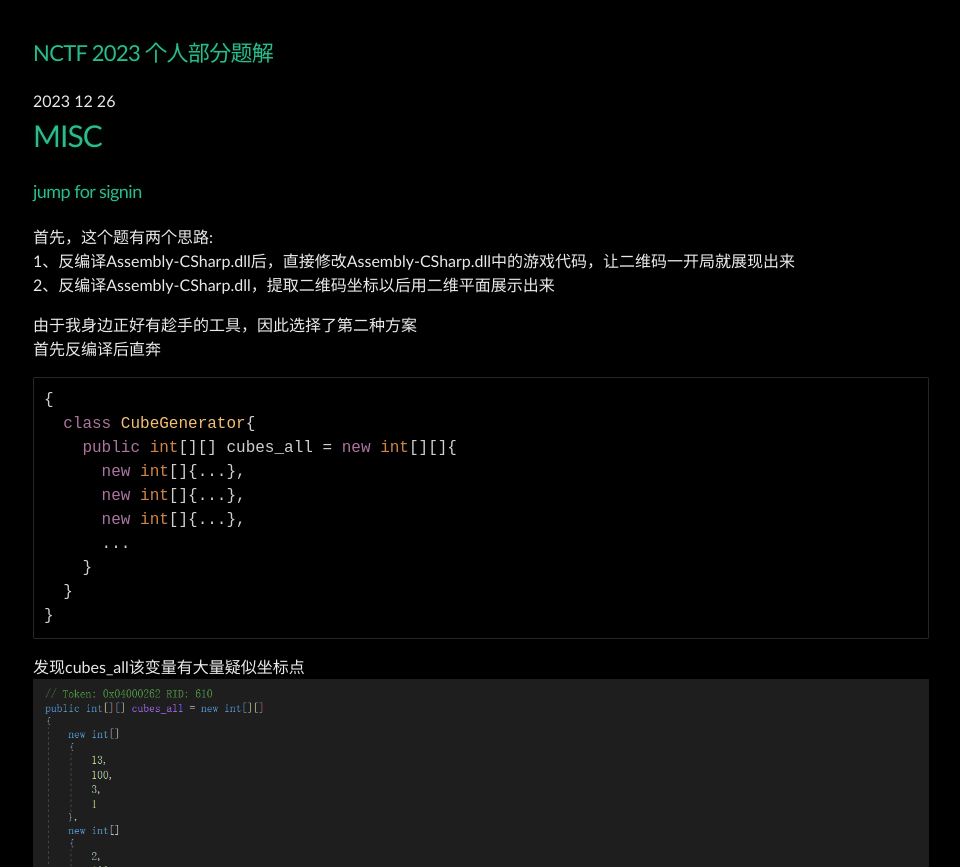
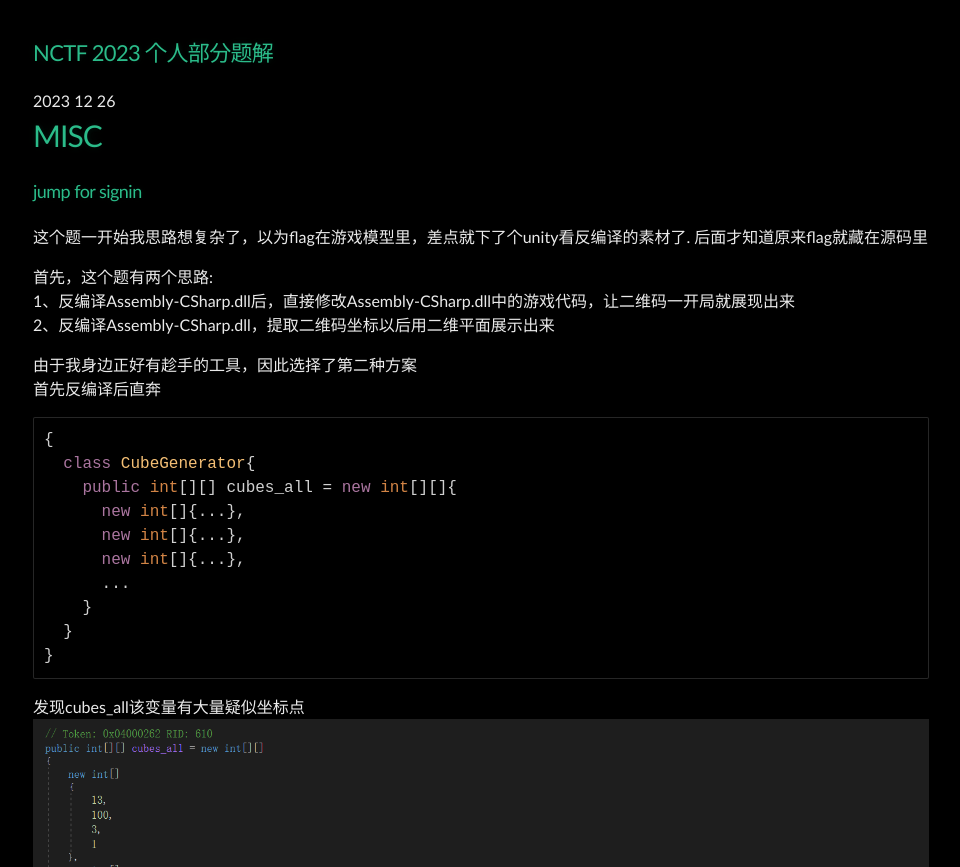
Before and after one commit to Leeyangee/leeyangee.github.io, a Jekyll site: the page built from _posts/2023-12-26-NCTF 2023 个人部分题解.md, in a window 1280 px wide and 900 px high, scrolled down 381 px, cut to the strip 33-900 px from the top of the window. Shown: the whole strip, without its empty margins (159-1119 px from the left). Built offline with Jekyll 4.4.1, drawn with Linux system fonts in a browser that asks for light colours.

Commit message:
Update 2023-12-26-NCTF 2023 个人部分题解.md

```diff
--- a/_posts/2023-12-26-NCTF 2023 个人部分题解.md
+++ b/_posts/2023-12-26-NCTF 2023 个人部分题解.md
@@ -6,6 +6,8 @@ published: true
 # [](#header-1)MISC
 
 ### [](#header-3)jump for signin
+
+这个题一开始我思路想复杂了，以为flag在游戏模型里，差点就下了个unity看反编译的素材了. 后面才知道原来flag就藏在源码里
 
 首先，这个题有两个思路:
 1、反编译Assembly-CSharp.dll后，直接修改Assembly-CSharp.dll中的游戏代码，让二维码一开局就展现出来
```
